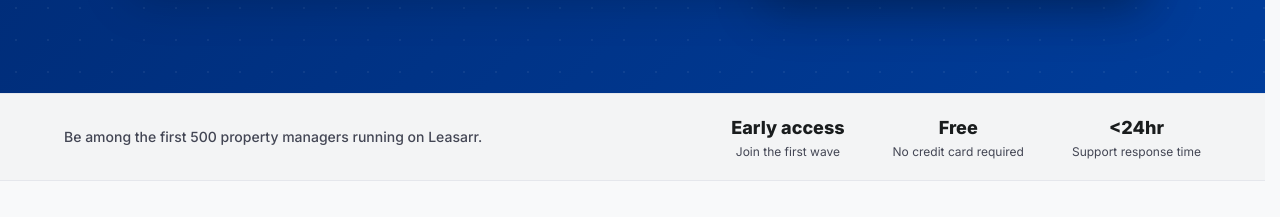
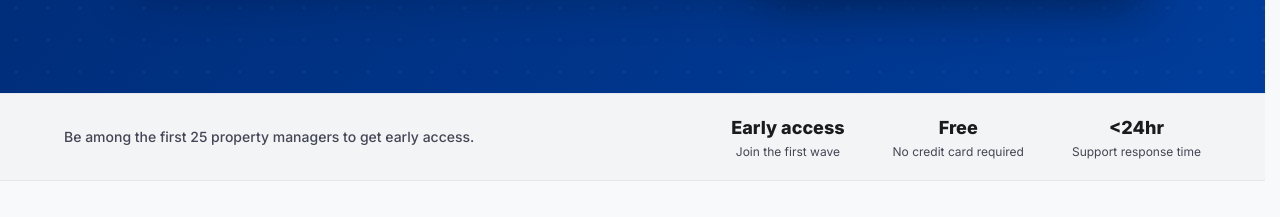
Before and after one commit to Leasarr/leasarr-app, a Next.js app: page / in a window 1280 px wide. Shown: the part 1320-1537 px from the top of the page. Built offline with nearby package versions, Linux system fonts and the light colour scheme; no server answers.

Commit message:
fix: align marketing copy with waitlist private beta details
Updates proof bar, testimonials stats, and audience CTA to consistently
reflect 25-spot invite-only private beta instead of stale "500+" figures.

```diff
--- a/src/components/marketing/sections/audience.tsx
+++ b/src/components/marketing/sections/audience.tsx
@@ -13,8 +13,8 @@ const AUDIENCE_CARDS = [
       'Tenants emailing and texting with no single thread',
       'No clear view of what each unit is actually costing you',
     ],
-    cta: 'Start free',
-    ctaHref: '/auth/register',
+    cta: 'Join the waitlist',
+    ctaHref: '/waitlist',
   },
   {
     icon: 'business',
--- a/src/components/marketing/sections/proof-bar.tsx
+++ b/src/components/marketing/sections/proof-bar.tsx
@@ -10,7 +10,7 @@ export function ProofBar() {
       <div className="max-w-7xl mx-auto px-6 md:px-10 lg:px-16">
         <div className="flex flex-col lg:flex-row items-center justify-between gap-4">
           <p className="text-sm font-medium text-on-surface-variant text-center lg:text-left">
-            Be among the first 500 property managers running on Leasarr.
+            Be among the first 25 property managers to get early access.
           </p>
           <div className="flex items-center gap-8 lg:gap-12">
             {METRICS.map((metric, i) => (
--- a/src/components/marketing/sections/testimonials.tsx
+++ b/src/components/marketing/sections/testimonials.tsx
@@ -25,7 +25,7 @@ const TESTIMONIALS = [
 ]
 
 const STATS = [
-  { value: '500+', label: 'Early adopters' },
+  { value: '25', label: 'Beta spots available' },
   { value: 'Free', label: 'To get started' },
   { value: '<24hr', label: 'Support response' },
 ]
```
